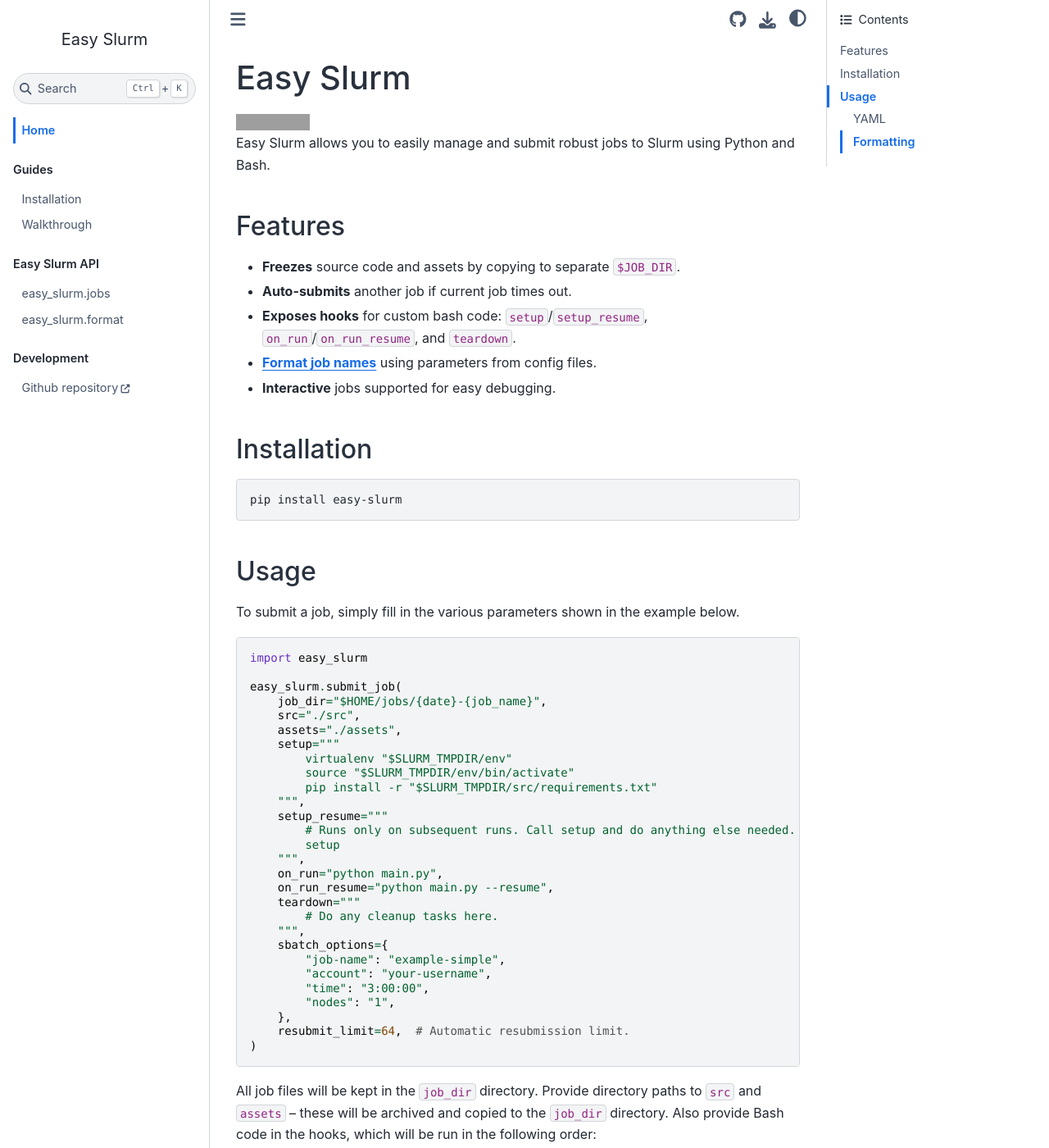
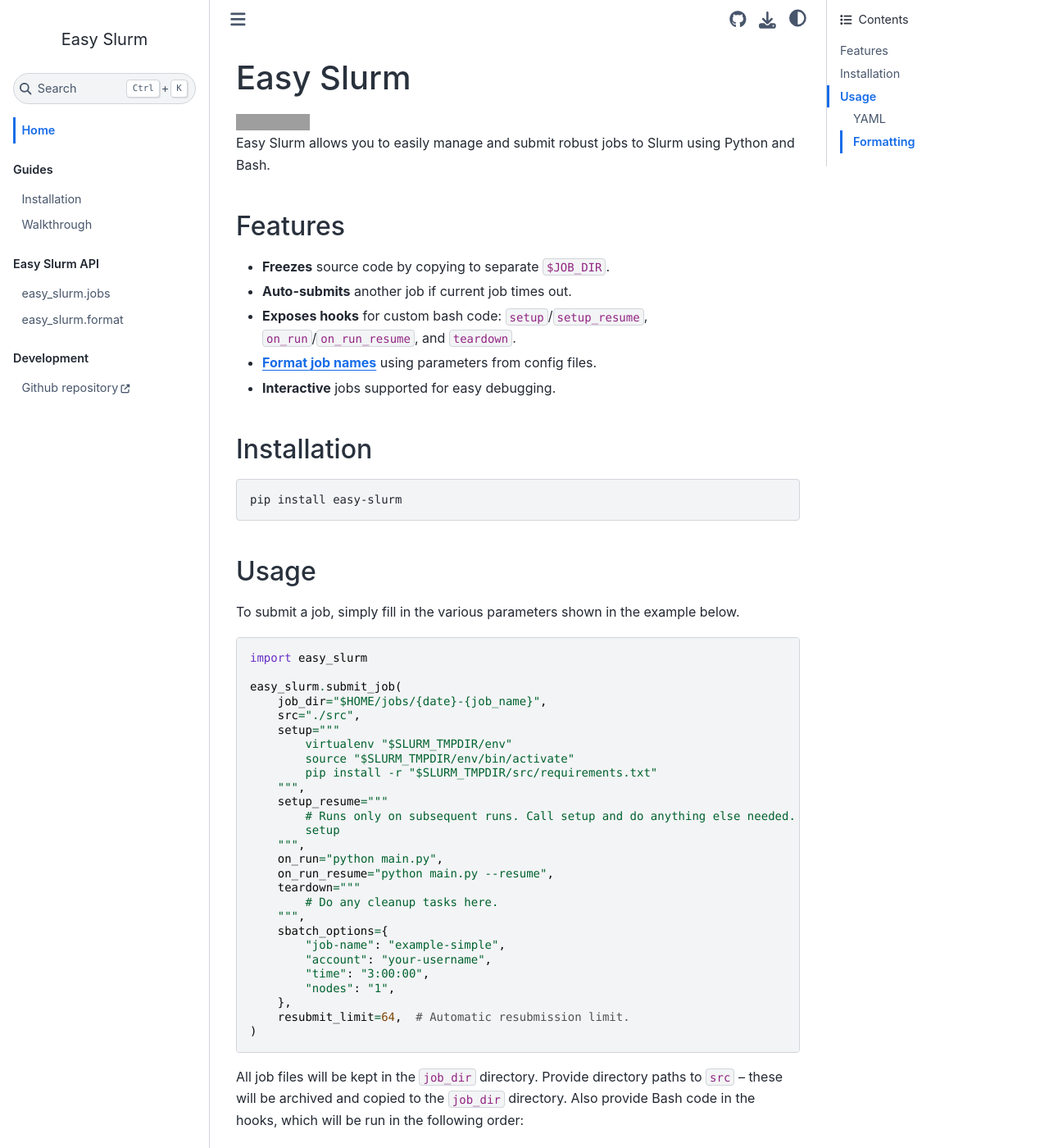
Before and after one commit to YodaEmbedding/easy-slurm, a Sphinx documentation site: the page built from docs/index.rst, in a window 1280 px wide and 1400 px high. Shown: the whole window at 82% size. Built offline with Sphinx 7.4.7 and the Sphinx Book theme 1.1.4, drawn with Linux system fonts in a browser that asks for light colours; grey boxes are pictures that could not be loaded.

Commit message:
refactor: remove assets/ -- use src=['src', 'assets'] instead

```diff
--- a/docs/index.rst
+++ b/docs/index.rst
@@ -10,7 +10,7 @@
 Features
 --------
 
-- **Freezes** source code and assets by copying to separate ``$JOB_DIR``.
+- **Freezes** source code by copying to separate ``$JOB_DIR``.
 - **Auto-submits** another job if current job times out.
 - **Exposes hooks** for custom bash code: ``setup``/``setup_resume``, ``on_run``/``on_run_resume``, and ``teardown``.
 - |Format job names|_ using parameters from config files.
@@ -41,7 +41,6 @@
     easy_slurm.submit_job(
         job_dir="$HOME/jobs/{date}-{job_name}",
         src="./src",
-        assets="./assets",
         setup="""
             virtualenv "$SLURM_TMPDIR/env"
             source "$SLURM_TMPDIR/env/bin/activate"
@@ -65,7 +64,7 @@
         resubmit_limit=64,  # Automatic resubmission limit.
     )
 
-All job files will be kept in the ``job_dir`` directory. Provide directory paths to ``src`` and ``assets`` -- these will be archived and copied to the ``job_dir`` directory. Also provide Bash code in the hooks, which will be run in the following order:
+All job files will be kept in the ``job_dir`` directory. Provide directory paths to ``src`` -- these will be archived and copied to the ``job_dir`` directory. Also provide Bash code in the hooks, which will be run in the following order:
 
 .. list-table:: Hooks order
    :widths: 50 50
@@ -96,7 +95,6 @@
 
     job_dir: "$HOME/jobs/{date}-{job_name}"
     src: "./src"
-    assets: "./assets"
     setup: |
       virtualenv "$SLURM_TMPDIR/env"
       source "$SLURM_TMPDIR/env/bin/activate"
--- a/easy_slurm/__init__.py
+++ b/easy_slurm/__init__.py
@@ -4,7 +4,7 @@
 
 Helps users submit robust jobs to slurm using a python/bash interface.
 
-- Freezes source code and assets by copying to separate ``JOB_DIR``.
+- Freezes source code by copying to separate ``JOB_DIR``.
 - Copies data to local filesystem of compute node (``SLURM_TMPDIR``)
   for performance.
 - Exposes hooks for custom bash code: ``setup``, ``setup_resume``,
```
Also changed, not shown: README.md (+2 -4 lines), 4 other files.
